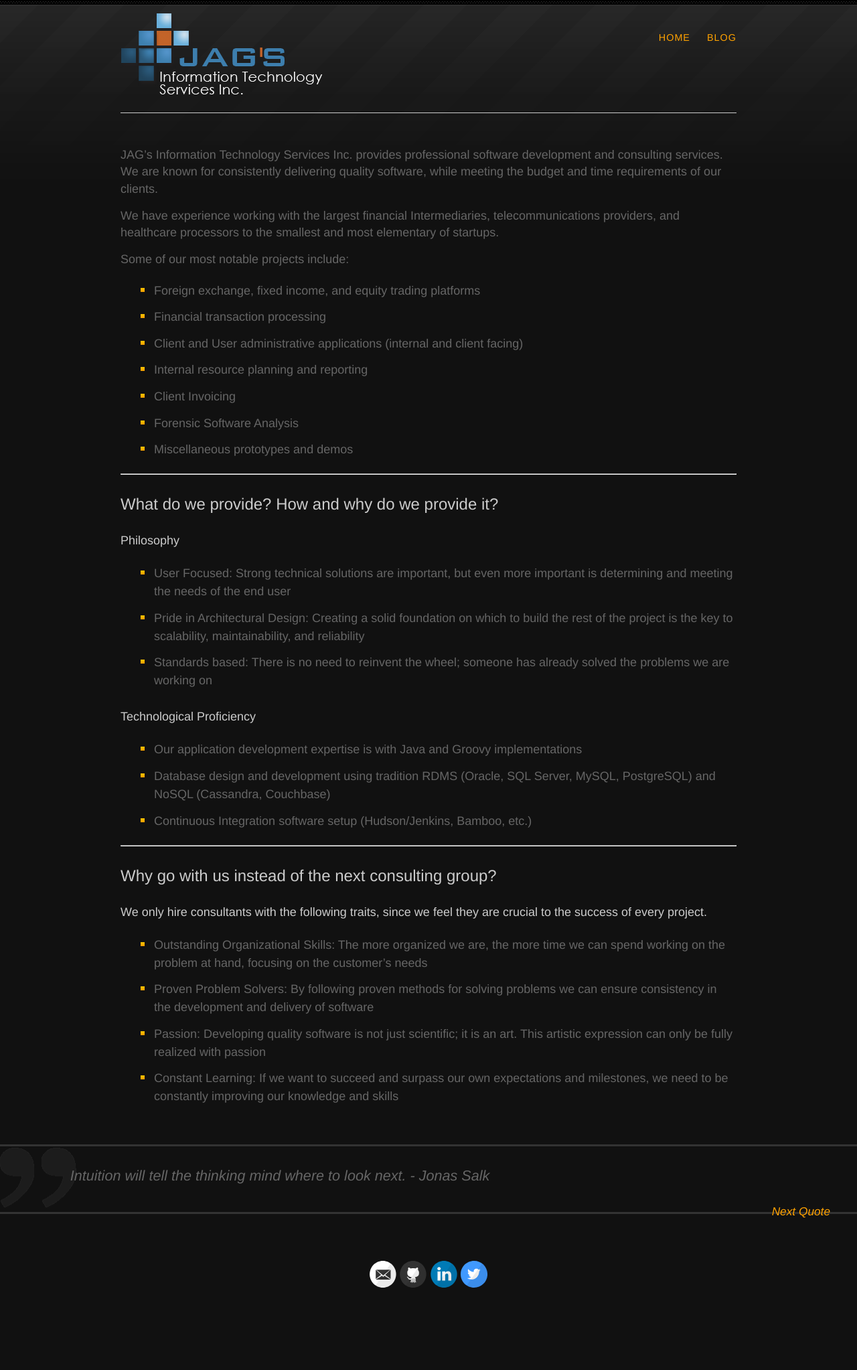
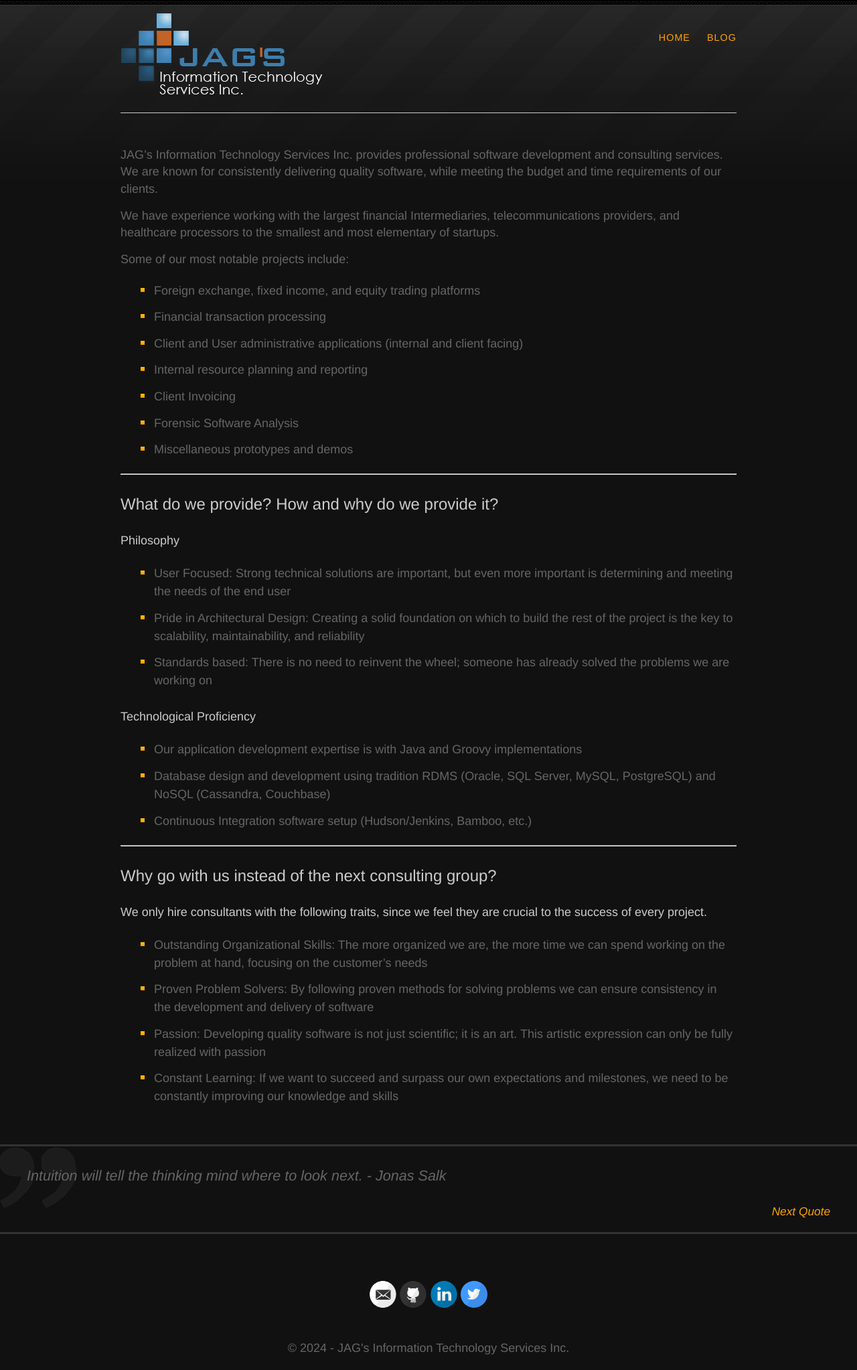
Before and after one commit to jghandour/jghandour.github.io, a Jekyll site: the page built from index.md, in a window 1280 px wide. Shown: the whole page at 67% size. Built offline with Jekyll 4.4.1, drawn with Linux system fonts in a browser that asks for light colours; before the commit the page ends 1951 px from its top, so only the background shows below that.

Commit message:
quotes and copyright

```diff
--- a/TODO.txt
+++ b/TODO.txt
@@ -2,5 +2,6 @@
     - favicon
     - Horizontal Rule
     - Fonts
+    - Copywrite
     - Highlight colouring?
 - Quotes
--- a/_layouts/default.html
+++ b/_layouts/default.html
@@ -40,6 +40,7 @@
         <footer class="footer">
           {% include svg-icons.html %}
         </footer>
+        <footer>© 2024 - JAG's Information Technology Services Inc.</footer>
       </div>
     </div>
 
--- a/style.scss
+++ b/style.scss
@@ -277,9 +277,8 @@ blockquote {
   font-size: 120%;
   font-style: italic;
   line-height: 180%;
-  padding: 10px 40px 20px;
+  padding: 10px 40px 50px;
   margin-top: 50px;
-  text-indent: 3em;
   border-top: 3px solid $darkGray;
   border-bottom: 3px solid $darkGray;
 }
```
